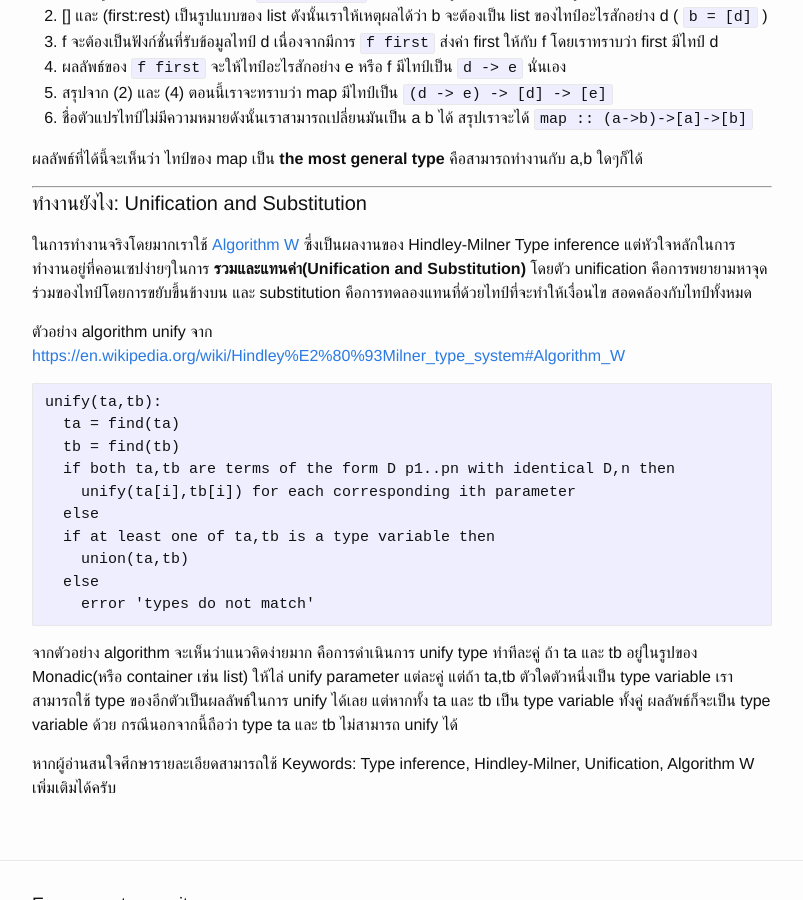
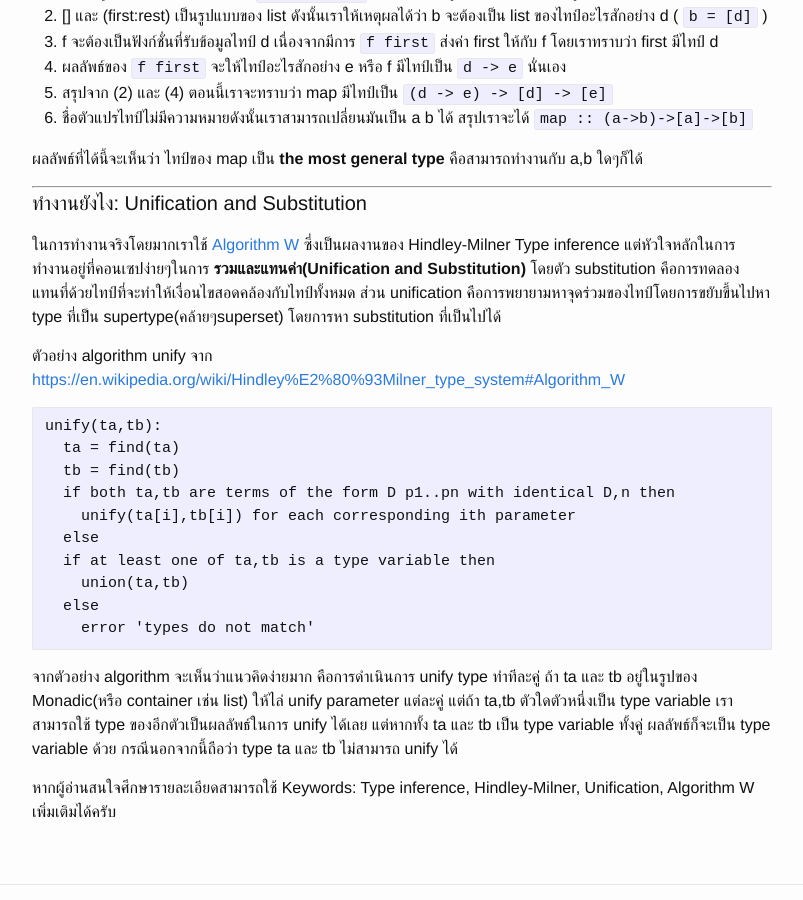
Before and after one commit to digitake/digitake.github.io, a Jekyll site: the page built from _posts/2016-03-12-How-does-type-inference-works.markdown, in a window 1280 px wide and 900 px high, scrolled down 2021 px. Shown: the whole window, without its empty margins (238-1041 px from the left). Built offline with Jekyll 4.4.1, drawn with Linux system fonts in a browser that asks for light colours.

Commit message:
Update Type inference

```diff
--- a/_posts/2016-03-12-How-does-type-inference-works.markdown
+++ b/_posts/2016-03-12-How-does-type-inference-works.markdown
@@ -116,8 +116,8 @@
 #### ทำงานยังไง: Unification and Substitution
 ในการทำงานจริงโดยมากเราใช้ [Algorithm W] ซึ่งเป็นผลงานของ Hindley-Milner Type inference
 แต่หัวใจหลักในการทำงานอยู่ที่คอนเซปง่ายๆในการ **รวมและแทนค่า(Unification and Substitution)**
-โดยตัว unification คือการพยายามหาจุดร่วมของไทป์โดยการขยับขึ้นข้างบน และ substitution คือการทดลองแทนที่ด้วยไทป์ที่จะทำให้เงื่อนไข
-สอดคล้องกับไทป์ทั้งหมด
+โดยตัว substitution คือการทดลองแทนที่ด้วยไทป์ที่จะทำให้เงื่อนไขสอดคล้องกับไทป์ทั้งหมด
+ส่วน unification คือการพยายามหาจุดร่วมของไทป์โดยการขยับขึ้นไปหา type ที่เป็น supertype(คล้ายๆsuperset) โดยการหา substitution ที่เป็นไปได้
 
 ตัวอย่าง algorithm unify จาก <https://en.wikipedia.org/wiki/Hindley%E2%80%93Milner_type_system#Algorithm_W>
 
```
